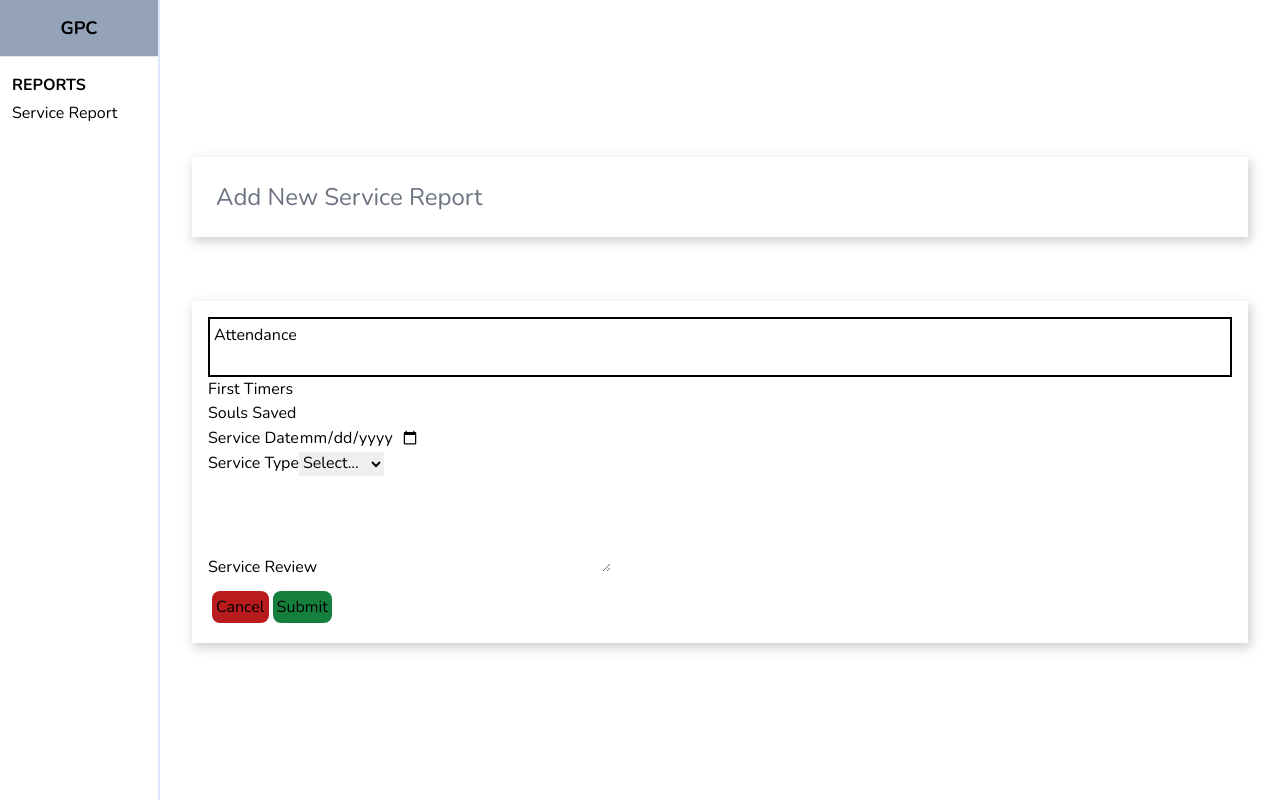
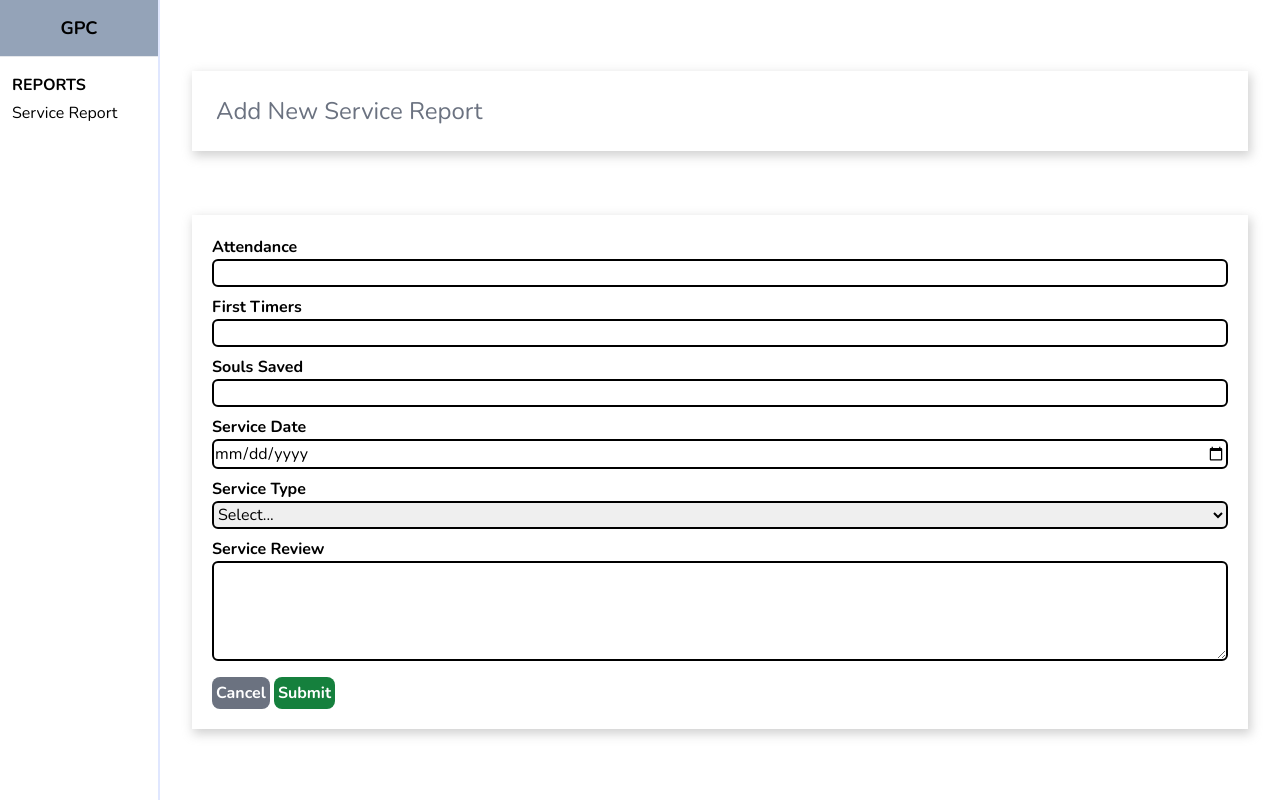
Before and after one commit to siphamandlamzobe/gpcdashboard, a React (Create React App) app in the folder source/react-js-client/: page /serviceReports/new in a window 1280 px wide. Built offline with nearby package versions, Linux system fonts and the light colour scheme.

Commit message:
removed the new.css and the servicereportform.css files

```diff
--- a/source/react-js-client/src/pages/new/ServiceReportForm.jsx
+++ b/source/react-js-client/src/pages/new/ServiceReportForm.jsx
@@ -1,6 +1,5 @@
 import React, { useState } from "react";
 import { useNavigate } from "react-router-dom";
-// import "./serviceReportForm.css";
 
 const ServiceReportForm = (props) => {
   const [attendance, setAttendance] = useState("");
@@ -60,14 +59,12 @@ const ServiceReportForm = (props) => {
     navigate("/serviceReports");
   };
   return (
-    <form
-      onSubmit={submitHandler}
-      className="flex w-full flex-col"
-    >
+    <form onSubmit={submitHandler} className="flex w-full flex-col">
       <div className="flex flex-col content-center justify-center w-full">
-        <div className="flex flex-col border-2 border-black content-center p-1">
-          <label htmlFor="attendance">Attendance</label>
+        <div className="flex flex-col content-center p-1">
+          <label className="font-bold" htmlFor="attendance">Attendance</label>
           <input
+            className="rounded-md border-2 border-black"
             type="number"
             name="attendance"
             value={attendance}
@@ -77,9 +74,10 @@ const ServiceReportForm = (props) => {
             required
           />
         </div>
-        <div className="form-field">
-          <label htmlFor="firsttimer">First Timers</label>
+        <div className="flex flex-col content-center p-1">
+          <label className="font-bold" htmlFor="firsttimer">First Timers</label>
           <input
+            className="rounded-md border-2 border-black"
             type="number"
             name="firsttimer"
             value={firsttimer}
@@ -89,9 +87,10 @@ const ServiceReportForm = (props) => {
             required
           />
         </div>
-        <div className="form-field">
-          <label htmlFor="soulsSaved">Souls Saved</label>
+        <div className="flex flex-col content-center p-1">
+          <label className="font-bold" htmlFor="soulsSaved">Souls Saved</label>
           <input
+            className="rounded-md border-2 border-black"
             type="number"
             name="soulsSaved"
             value={soulsSaved}
@@ -101,9 +100,10 @@ const ServiceReportForm = (props) => {
             required
           />
         </div>
-        <div className="form-field">
-          <label htmlFor="serviceDate">Service Date</label>
+        <div className="flex flex-col content-center p-1">
+          <label className="font-bold" htmlFor="serviceDate">Service Date</label>
           <input
+            className="rounded-md border-2 border-black"
             type="date"
             name="serviceDate"
             value={serviceDate}
@@ -114,17 +114,22 @@ const ServiceReportForm = (props) => {
           />
         </div>
 
-        <div className="form-field">
-          <label htmlFor="serviceType">Service Type</label>
-          <select value={serviceType} onChange={serviceTypeHandler}>
+        <div className="flex flex-col content-center p-1">
+          <label className="font-bold" htmlFor="serviceType">Service Type</label>
+          <select
+            value={serviceType}
+            onChange={serviceTypeHandler}
+            className="rounded-md border-2 border-black"
+          >
             <option value="">Select...</option>
-            <option value="A">Option A</option>
-            <option value="B">Option B</option>
+            <option value="Sunday">Option A</option>
+            <option value="Wednesday">Option B</option>
           </select>
         </div>
-        <div className="form-field">
-          <label htmlFor="serviceReview">Service Review</label>
+        <div className="flex flex-col content-center p-1">
+          <label className="font-bold" htmlFor="serviceReview">Service Review</label>
           <textarea
+            className="rounded-md border-2 border-black"
             name="serviceReview"
             value={serviceReview}
             onChange={serviceReviewHandler}
@@ -134,8 +139,12 @@ const ServiceReportForm = (props) => {
           ></textarea>
         </div>
         <div className="flex-none inline-block pt-2">
-          <button type="button" className="bg-red-700 rounded-lg p-1 m-1">Cancel</button>
-          <button type="submit" className="bg-green-700 rounded-lg p-1">Submit</button>
+          <button type="button" className="bg-gray-500 rounded-lg p-1 text-white font-bold m-1">
+            Cancel
+          </button>
+          <button type="submit" className="bg-green-700 rounded-lg p-1 text-white font-bold">
+            Submit
+          </button>
         </div>
       </div>
     </form>
--- a/source/react-js-client/src/pages/new/serviceReportForm.css
+++ /dev/null
@@ -1,67 +0,0 @@
-form{
-    display: flex;
-    align-content: center;
-    justify-content: center;
-    flex-direction: column;
-    width: 70%;
-    margin: 20px;
-}
-
-.form-field{
-    display: flex;
-    flex-direction: column;
-    align-content: center;
-    justify-content: center;
-    padding: 5px;
-}
-
-.form-container{
-    display: flex;
-    align-content: center;
-    justify-content: space-evenly;
-    width: 100%;
-    flex-direction: column;
-}
-
-.form-actions{
-    display: inline-block;
-    cursor: pointer;
-}
-
-button{
-    margin: 10px;
-    width: 10%;
-    border: none;
-    border-radius: 5px;
-    font-weight: bold;
-}
-
-label{
-    text-align: start;
-    margin: 0px;
-    font-weight: bold;
-    display: block;
-
-}
-
-input {
-    font: inherit;
-    border-radius: 6px;
-    padding: 10px;
-}
-
-textarea{
-    font: inherit;
-    border-radius: 6px;
-    padding: 10px;
-}
-
-
-select{
-    display: flex;
-    flex-direction: column;
-    justify-content: center;
-    font: inherit;
-    border-radius: 6px;
-    padding: 10px;
-}
```
Also changed, not shown: source/react-js-client/src/pages/new/new.css (deleted, +0 -22 lines).
